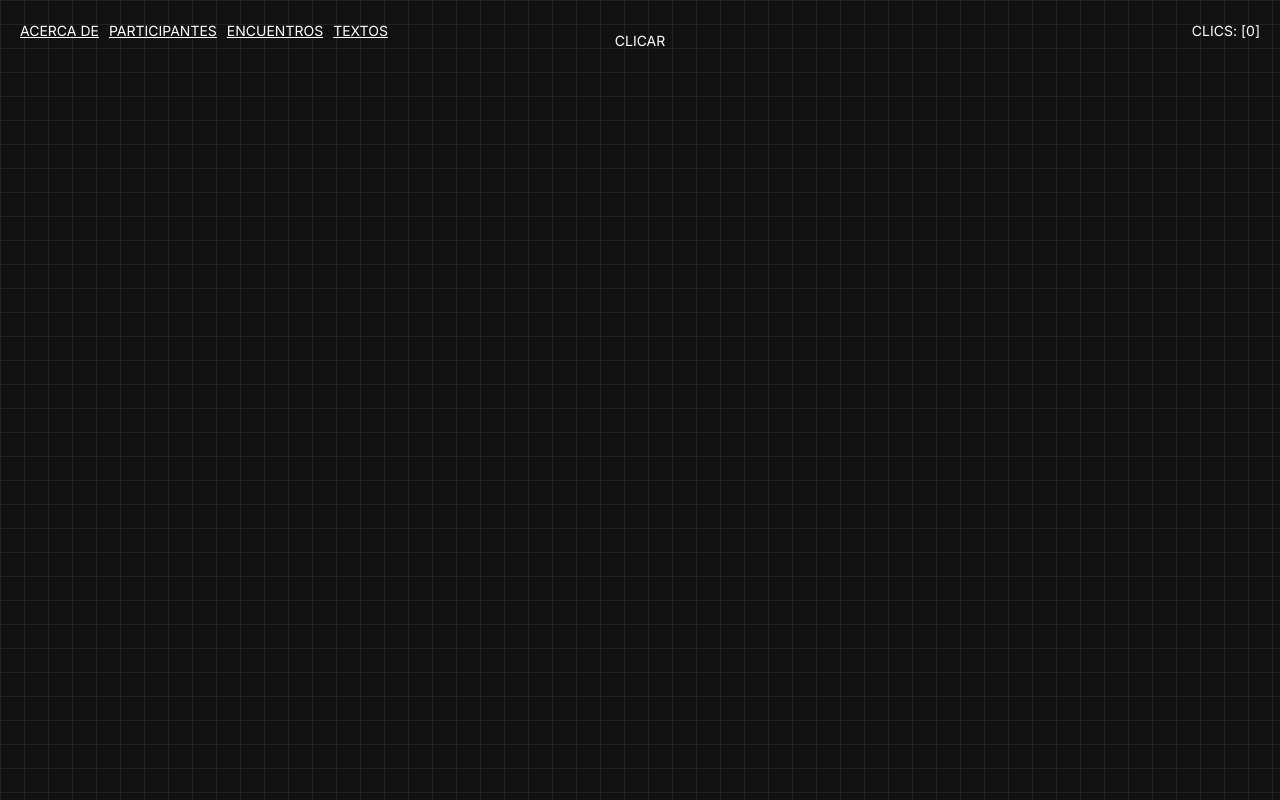
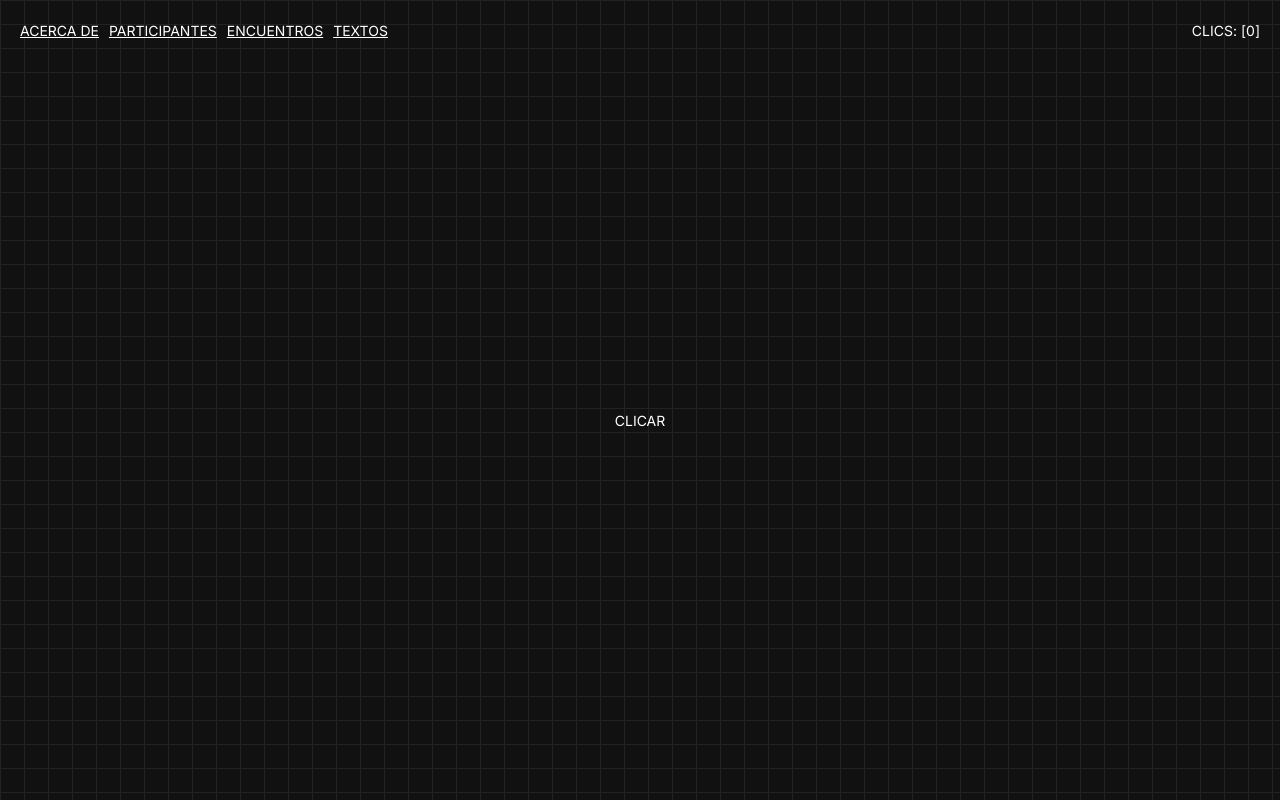
Before and after one commit to claraharguindey/clicar-click, a Next.js app: page / in a window 1280 px wide. Built offline with nearby package versions, Linux system fonts and the light colour scheme.

Commit message:
fix height

```diff
--- a/src/app/page.module.css
+++ b/src/app/page.module.css
@@ -100,6 +100,7 @@
   .main {
     display: flex;
     align-items: flex-end;
+    height: calc(100vh - 40px);
   }
 }
 
```
